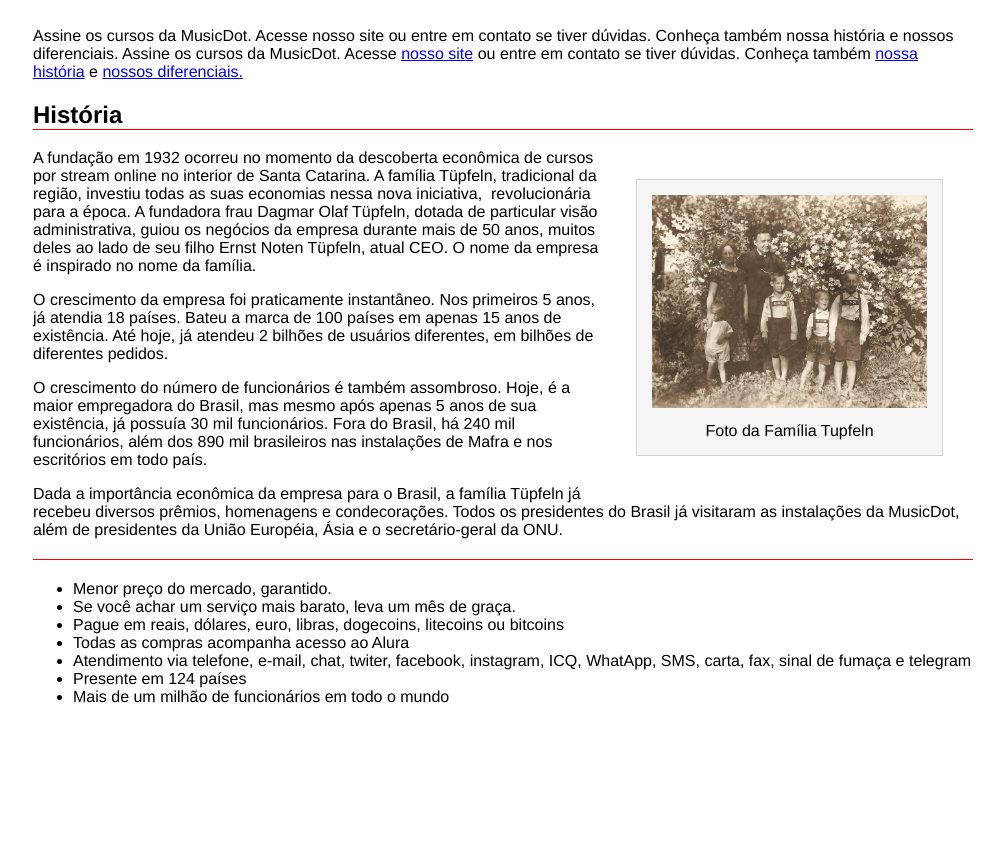
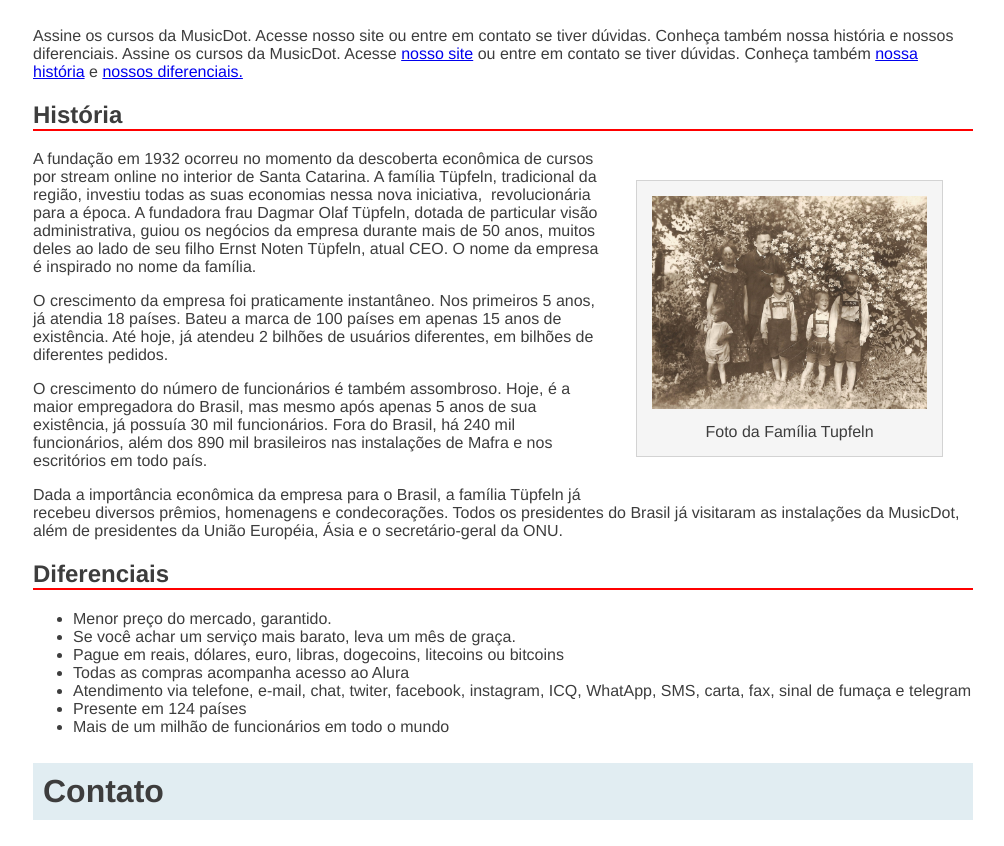
Before and after one commit to ubembem/MusicDot, a plain HTML site: page sobre.html in a window 1280 px wide. Shown: the part 719-1565 px from the top of the page, without its empty margins (137-1141 px from the left). Before the commit the page ends 1441 px from the top, so only its background shows below. Drawn offline with Linux system fonts and the light colour scheme.

Commit message:
Atividade 5 class

```diff
--- a/css/estilo.css
+++ b/css/estilo.css
@@ -3,15 +3,15 @@
     margin-left: auto;
     margin-right: auto;
     font-family: "Helvetica", "Lucida Grande", sans-serif;
+    color: #3d3d3d;
 }
-h1{
-    color: #3d3d3d;
+.titulo{
     background-color: #e1edf2;
     padding: 10px;
-
+    font-size: 32px;
 }
-h2{
-    border-bottom: 1px solid red;
+.subtitulo{
+    border-bottom: 2px solid red;
 }
 figure {
     text-align: center;
--- a/sobre.html
+++ b/sobre.html
@@ -22,7 +22,7 @@
 		</g>
 	</svg>
 
-	<h1>Sobre a empresa</h1>
+	<h1 class ="titulo">Sobre a empresa</h1>
 
 	<p>
 		A MusicDot é a maior escola online de música em todo o mundo.
@@ -47,7 +47,7 @@
 		 nossos diferenciais.</a>
 	</p>
 
-	<h2 id="historia">História</h2>
+	<h2 id="historia" class="subtitulo">História</h2>
 
 	<figure class="familia-tupefeln">
 		<img
@@ -73,7 +73,7 @@
 	e condecorações. Todos os presidentes do Brasil já visitaram as instalações da MusicDot, além de presidentes da
 	União Européia, Ásia e o secretário-geral da ONU.</p>
 
-	<h2 id="diferenciais"></h2>
+	<h2 id="diferenciais" class="subtitulo">Diferenciais</h2>
 	<ul>
 		<li>Menor preço do mercado, garantido.</li>
 		<li>Se você achar um serviço mais barato, leva um mês de graça.</li>
@@ -84,5 +84,6 @@
 		<li>Presente em 124 países</li>
 		<li>Mais de um milhão de funcionários em todo o mundo</li>
 	</ul>
+	<h2 class="titulo">Contato</h2>
 </body>
 </html>
```
